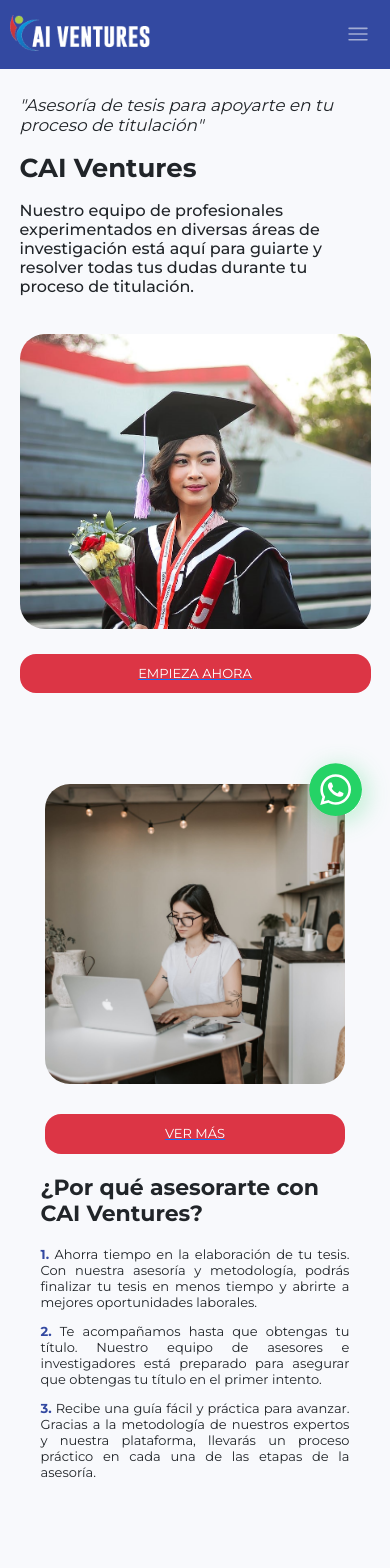
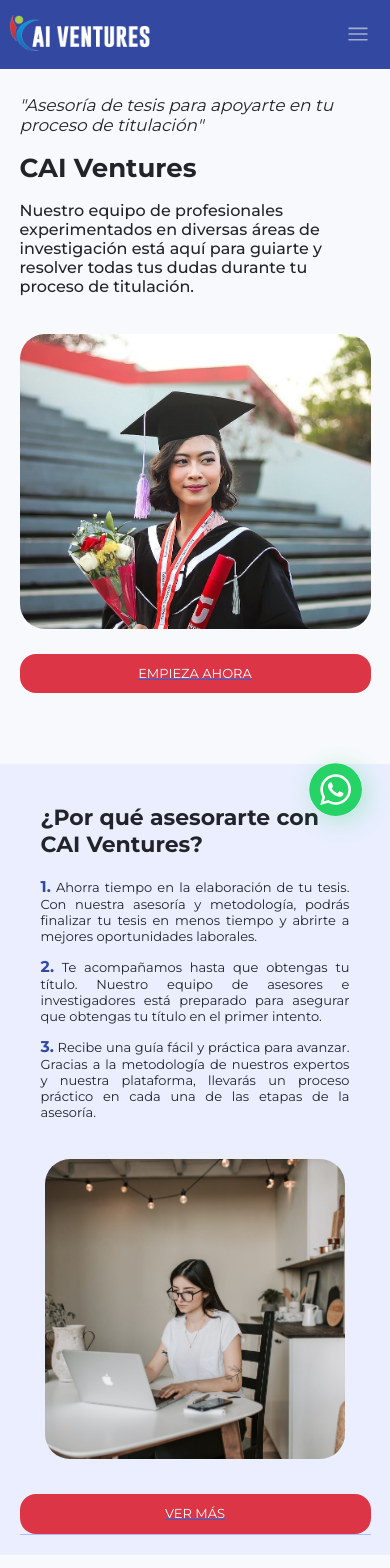
Before and after one commit to justinait/cai-ventures2, a React (Vite) app: page / in a window 390 px wide. Shown: the top 1568 px of the page. Built offline with nearby package versions, Linux system fonts and the light colour scheme.

Commit message:
details home

```diff
--- a/src/components/Home2/Home.css
+++ b/src/components/Home2/Home.css
@@ -55,12 +55,11 @@
 
 }
 
-
-
-@media (max-width: 768px) {
-
+@media  screen and (max-width: 768px) {
     .homeContainer3 {
-        flex-direction: column;
+        border-bottom: 1px solid #ACBCFF;
+        background: var(--colors-light-friendly-blue, #EAEEFF);
+        box-shadow: 0px 0px 0px 20px #EAEEFF;
     }
     .homeWhoTitle {
         font-size: 22px !important;
@@ -76,4 +75,10 @@
     .homeWho p {
         margin-bottom: 1rem;
     }
+    .homeButtons {
+        width: 90vw;
+    }
+    .aux {
+        text-align: center;
+    }
 }
--- a/src/components/Home2/Home2.jsx
+++ b/src/components/Home2/Home2.jsx
@@ -18,9 +18,9 @@ function Home2() {
       <div className='homeWho'>
         <h3 className='homeWhoTitle'>¿Por qué asesorarte con CAI Ventures?</h3>
         <div className='homeWhoText'>
-          <p><strong className='blueText'> 1.</strong> Ahorra tiempo en la elaboración de tu tesis. Con nuestra asesoría y metodología, podrás finalizar tu tesis en menos tiempo y abrirte a mejores oportunidades laborales. </p>
-          <p><strong className='blueText'> 2.</strong>  Te acompañamos hasta que obtengas tu título. Nuestro equipo de asesores e investigadores está preparado para asegurar que obtengas tu título en el primer intento.</p>
-          <p><strong className='blueText'> 3.</strong>  Recibe una guía fácil y práctica para avanzar. Gracias a la metodología de nuestros expertos y nuestra plataforma, llevarás un proceso práctico en cada una de las etapas de la asesoría.</p>
+          <p><strong style={{fontSize:'larger'}} className='blueText'> 1.</strong> Ahorra tiempo en la elaboración de tu tesis. Con nuestra asesoría y metodología, podrás finalizar tu tesis en menos tiempo y abrirte a mejores oportunidades laborales. </p>
+          <p><strong style={{fontSize:'larger'}} className='blueText'> 2.</strong>  Te acompañamos hasta que obtengas tu título. Nuestro equipo de asesores e investigadores está preparado para asegurar que obtengas tu título en el primer intento.</p>
+          <p><strong style={{fontSize:'larger'}} className='blueText'> 3.</strong>  Recibe una guía fácil y práctica para avanzar. Gracias a la metodología de nuestros expertos y nuestra plataforma, llevarás un proceso práctico en cada una de las etapas de la asesoría.</p>
         </div>
 
         <Link to="/about">
```
